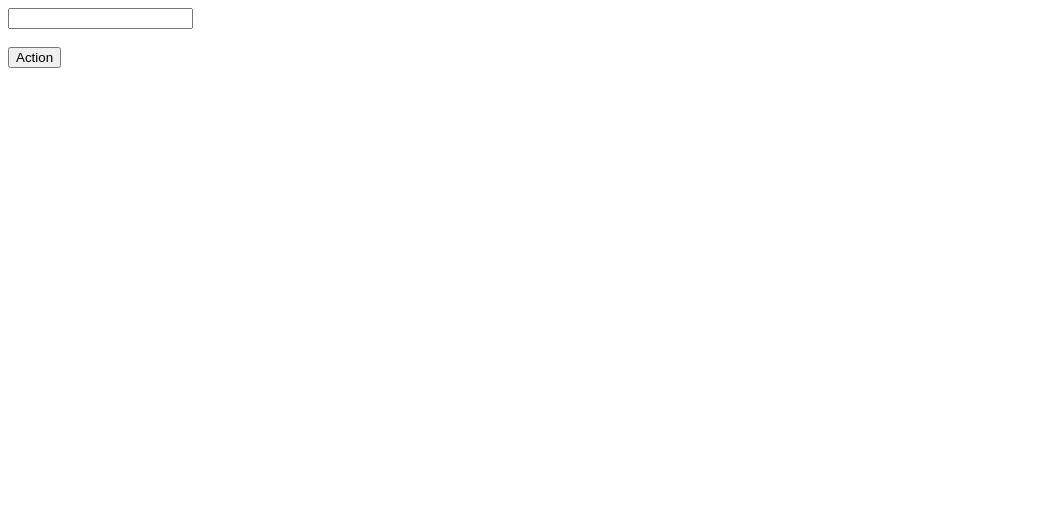
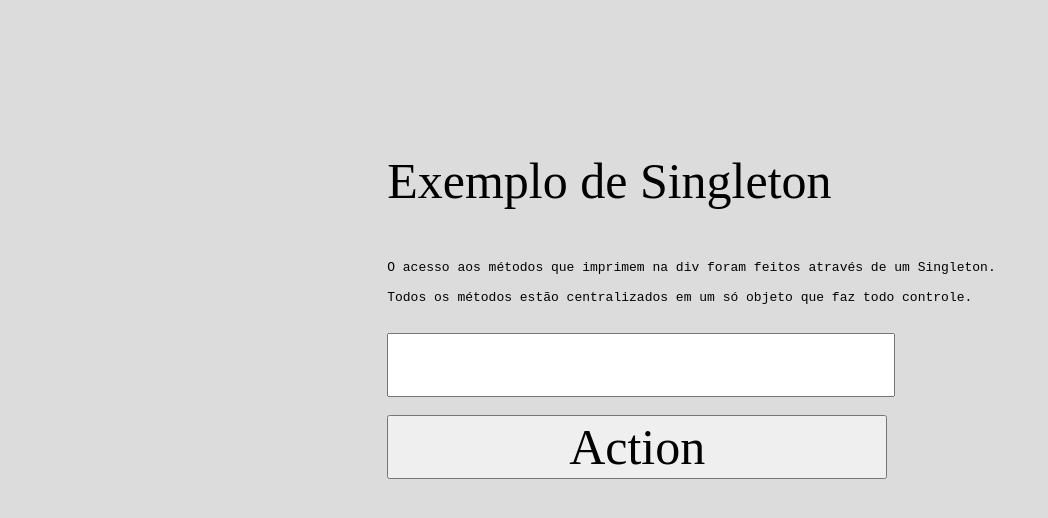
Before and after one commit to joaoAlbertino/learn_singleton, a plain HTML site: page index.html in a window 1280 px wide. Shown: the whole page, without its empty margins (0-1048 px from the left). Drawn offline with Linux system fonts and the light colour scheme.

Commit message:
adding css

```diff
--- a/index.html
+++ b/index.html
@@ -3,15 +3,24 @@
 
 <head>
 	<title>Singleton</title>
+	<link rel="stylesheet" href="style.css" />
+
 </head>
 
 <body>
+	<div class="container">
+		<p id="title">Exemplo de Singleton</p>
 
-	<input type="input" name="" id="txtInputText" ></input>
-	</br></br>
-	<input type="button" name="" id="btnAction" value="Action" ></input>
 
-	<div id= "divDados" ></div>
+		<pre id="pretext">O acesso aos métodos que imprimem na div foram feitos através de um Singleton.<br/>
+Todos os métodos estão centralizados em um só objeto que faz todo controle.
+		</pre>
+		<input type="input" name="" id="txtInputText" ></input>
+		</br></br>
+		<input type="button" name="" id="btnAction" value="Action" ></input>
+		</br></br>
+		<div id= "divDados" ></div>
+	</div>
 </body>
 
 
--- /dev/null
+++ b/style.css
@@ -0,0 +1,25 @@
+body{
+	background-color:#DCDCDC;
+
+
+}
+
+#title, #divDados{
+	font-family: "Times New Roman", Times, serif;
+	font-size: 50px;
+
+}
+
+
+#btnAction , #txtInputText{
+	font-family: "Times New Roman", Times, serif;
+	font-size: 50px;
+	width:500px;
+
+}
+
+.container {
+	margin-top:12%;
+	margin-left:30%;
+
+}
```
